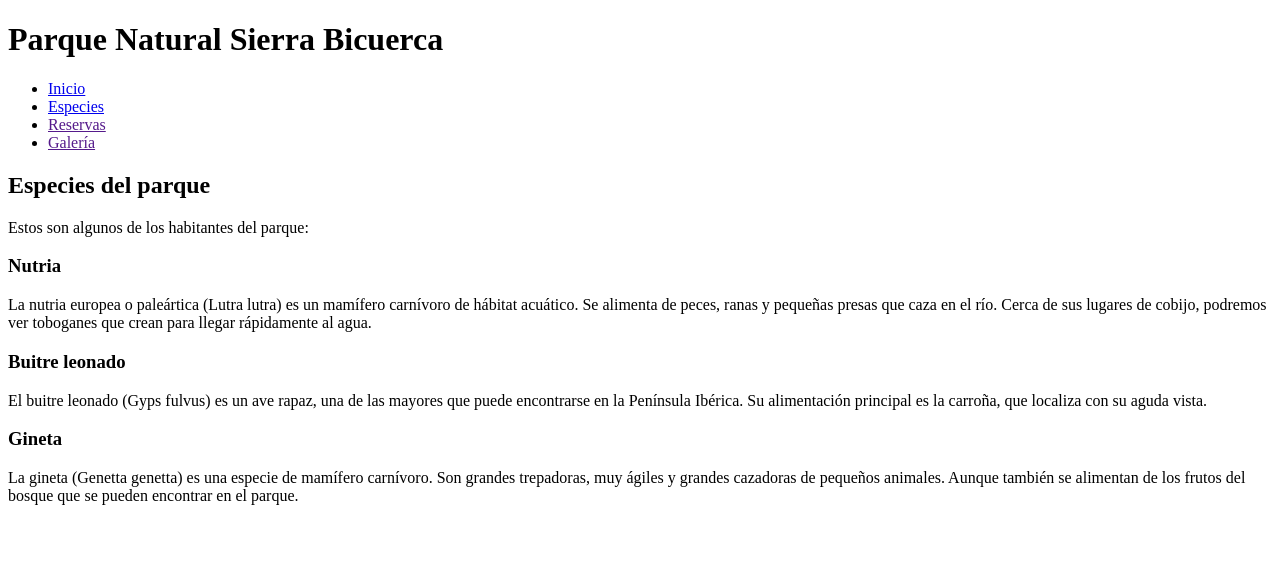
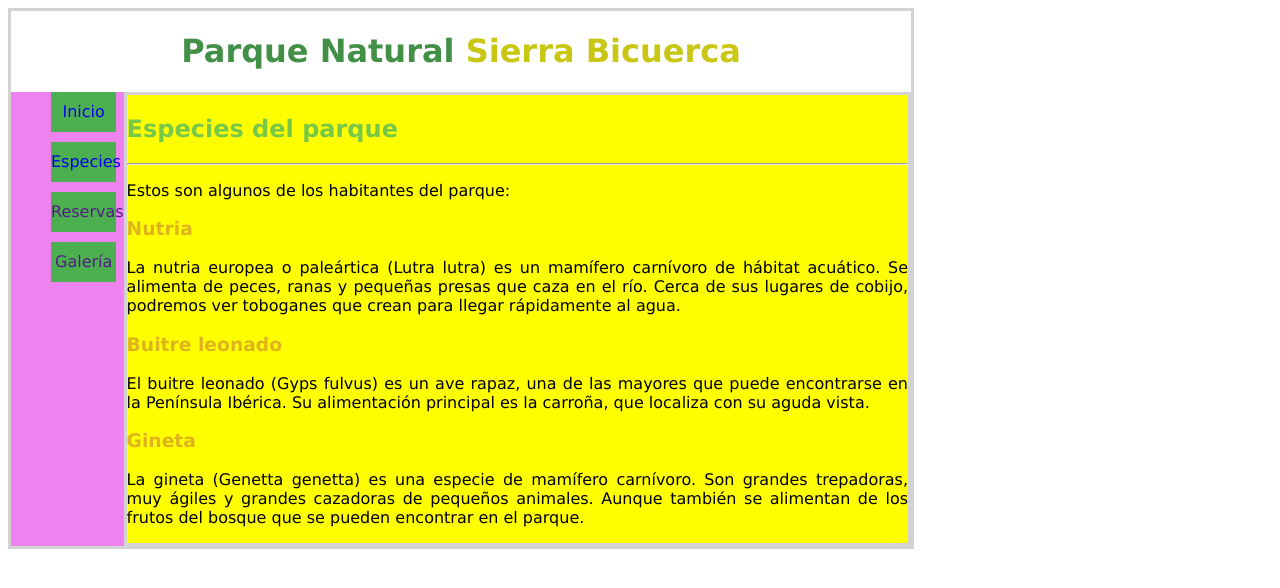
Before and after one commit to AfroBonsai/Retos_HTML, a plain HTML site: page Ejercicio 6, 7, 8/parquenatural/especies.html in a window 1280 px wide. Drawn offline with Linux system fonts and the light colour scheme.

Commit message:
Actualización ejercicios

```diff
--- /dev/null
+++ b/Ejercicio 6, 7, 8/parquenatural/css/styles.css
@@ -0,0 +1,57 @@
+#container {
+    font-family: Lucida Sans Unicode;
+    width: 900px;
+    text-align: center;
+    border-style: solid;
+    border-color:lightgray;
+    /* border-width: 15px;
+    border-top-width: 10px; */
+    margin: 0 0 0 0;
+    }
+
+.nombre1 {
+    color:rgb(66, 143, 70);
+}
+.nombre2 {
+    color:rgb(201, 198, 20);
+}
+#cuadros_inferiores {
+    background-color: violet;
+    display: flex;
+
+}
+
+.cuadro_contenido {
+    background-color: yellow;
+    text-align:justify;
+    border-style: solid;
+    border-color: lightgray;
+    float: left;
+
+}
+
+.botones {
+    align-content: center;
+    align-items: center;
+    margin:auto;
+}
+.botones li{
+    list-style: none;
+    background-color: #4CAF50;
+    text-align: center;
+    width: 90%;
+    line-height: 40px;
+    margin-bottom: 10px;
+    }
+.botones li a{
+    text-decoration: none;
+    display: block;
+    }
+
+h2 {
+    color: rgb(119, 199, 72);
+    border-bottom: 30px;
+}
+h3 {
+    color: rgb(224, 179, 28);
+}
--- a/Ejercicio 6, 7, 8/parquenatural/especies.html
+++ b/Ejercicio 6, 7, 8/parquenatural/especies.html
@@ -1,30 +1,47 @@
 <!DOCTYPE html>
 <html lang="es">
+
 <head>
     <meta charset="UTF-8">
     <meta name="keywords" content="HTML, ejercicio 6, parque natural">
     <meta name="author" content="George Z.">
     <meta name="description" content="Especies del parque">
+    <link href="css/styles.css" type="text/css" rel="stylesheet">
 </head>
+
 <body>
-        <h1>Parque Natural Sierra Bicuerca</h1>
-        <ul>
-            <li><a href="index.html">Inicio</a></li>
+    <div id="container">
+        <h1><span class="nombre1">Parque Natural</span> <span class="nombre2">Sierra Bicuerca</span></h1>
+        <div id="cuadros_inferiores">
+            <div class="cuadro_botones">
+                <ul class="botones">
+                    <li id="boton_inicio"><a href="index.html">Inicio</a></li>
                     <li><a href="especies.html">Especies</a></li>
                     <li><a href="">Reservas</a></li>
                     <li><a href="">Galería</a></li>
                 </ul>
+            </div>
+            <div class="cuadro_contenido">
                 <h2>Especies del parque</h2>
+                <hr>
                 <p>Estos son algunos de los habitantes del parque:</p>
                 <h3>Nutria</h3>
                 <p>La nutria europea o paleártica (Lutra lutra) es un mamífero carnívoro de hábitat acuático.
                     Se alimenta de peces, ranas y pequeñas presas que caza en el río. Cerca de sus lugares de cobijo,
                     podremos ver toboganes que crean para llegar rápidamente al agua.</p>
                 <h3>Buitre leonado</h3>
-        <p>El buitre leonado (Gyps fulvus) es un ave rapaz, una de las mayores que puede encontrarse en la Península Ibérica.
+                <p>El buitre leonado (Gyps fulvus) es un ave rapaz, una de las mayores que puede encontrarse en la
+                    Península
+                    Ibérica.
                     Su alimentación principal es la carroña, que localiza con su aguda vista.</p>
                 <h3>Gineta</h3>
                 <p>La gineta (Genetta genetta) es una especie de mamífero carnívoro. Son grandes trepadoras, muy ágiles
-            y grandes cazadoras de pequeños animales. Aunque también se alimentan de los frutos del bosque que se pueden encontrar en el parque.</p>
+                    y grandes cazadoras de pequeños animales. Aunque también se alimentan de los frutos del bosque que
+                    se
+                    pueden encontrar en el parque.</p>
+            </div>
+        </div>
+    </div>
 </body>
+
 </html>
```
Also changed, not shown: Ejercicio 6, 7, 8/parquenatural/index.html (+29 -9 lines), Ejercicio 6, 7, 8/parquenatural/css/style.css (deleted). Lines whose indentation alone changed are shown as unchanged.
